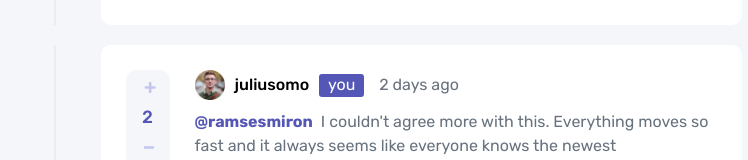
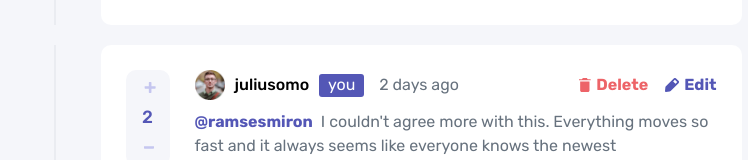
Before and after one commit to Demetre-Panjakidze/comments-section, an Angular app: page / in a window 1280 px wide. Shown: the part 533-693 px from the top of the page, without its empty margins (266-1014 px from the left). Built offline with nearby package versions, Linux system fonts and the light colour scheme.

Commit message:
initial commit

```diff
--- a/src/app/comment-section/comment-replies/comment-replies.component.html
+++ b/src/app/comment-section/comment-replies/comment-replies.component.html
@@ -23,9 +23,19 @@
         <img src="assets/images/icons/icon-minus.svg" alt="" />
       </button>
     </div>
-    <div class="reply-btn" *ngIf="data.comments[comments_index].replies[replies_index].user.username !== main_user">
-      <img src="assets/images/icons/icon-reply.svg" alt="" />
-      <p>Reply</p>
+    <div class="btns" >
+      <div class="delete-btn btn" *ngIf="data.comments[comments_index].replies[replies_index].user.username == main_user">
+        <img src="assets/images/icons/icon-delete.svg" alt="">
+        <p>Delete</p>
+      </div>
+      <div class="edit-btn btn" *ngIf="data.comments[comments_index].replies[replies_index].user.username == main_user">
+        <img src="../../../assets/images/icons/icon-edit.svg" alt="">
+        <p>Edit</p>
+      </div>
+      <div class="reply-btn btn" *ngIf="data.comments[comments_index].replies[replies_index].user.username !== main_user">
+        <img src="assets/images/icons/icon-reply.svg" alt="" />
+        <p>Reply</p>
+      </div>
     </div>
   </div>
 </div>
--- a/src/app/comment-section/comment-replies/comment-replies.component.scss
+++ b/src/app/comment-section/comment-replies/comment-replies.component.scss
@@ -89,8 +89,12 @@
       }
     }
 
-    .reply-btn {
-      justify-self: flex-end;
+    .btns {
+      display: flex;
+      justify-content: flex-end;
+      gap: 17px;
+
+      .btn {
         display: flex;
         align-items: center;
         gap: 5px;
@@ -98,7 +102,15 @@
 
         p {
           font-weight: 700;
+        }
+      }
+
+      .reply-btn, .edit-btn {
           color: $moderate-blue;
+      }
+
+      .delete-btn {
+        color: $soft-red;
       }
     }
   }
@@ -165,7 +177,7 @@
         }
       }
 
-      .reply-btn {
+      .btns {
         grid-area: 1/3/2/4;
       }
     }
```
Lines whose indentation alone changed are shown as unchanged.
